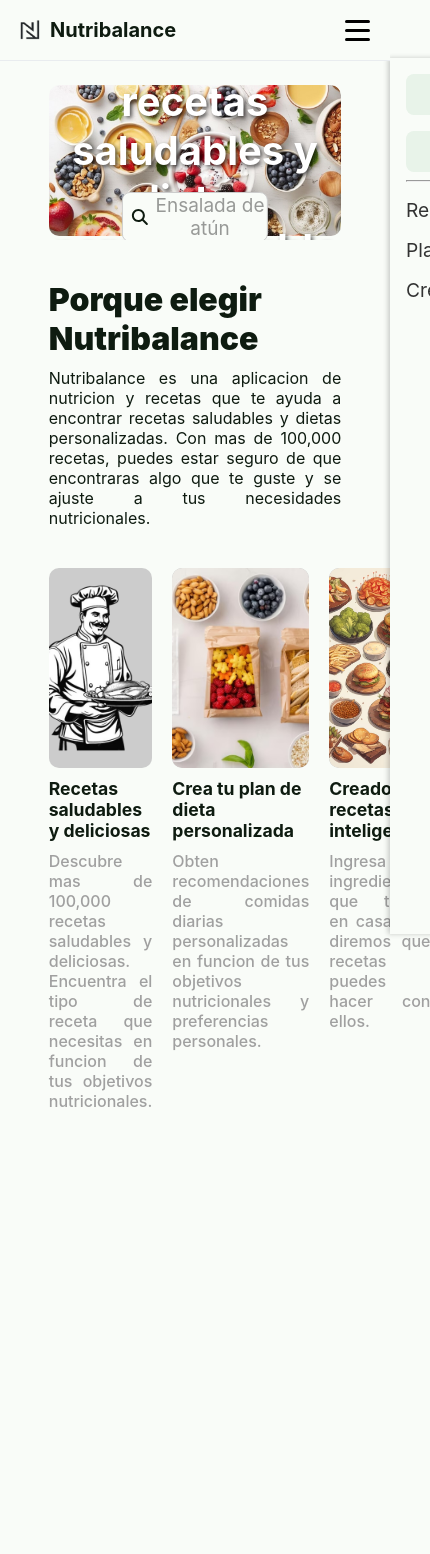
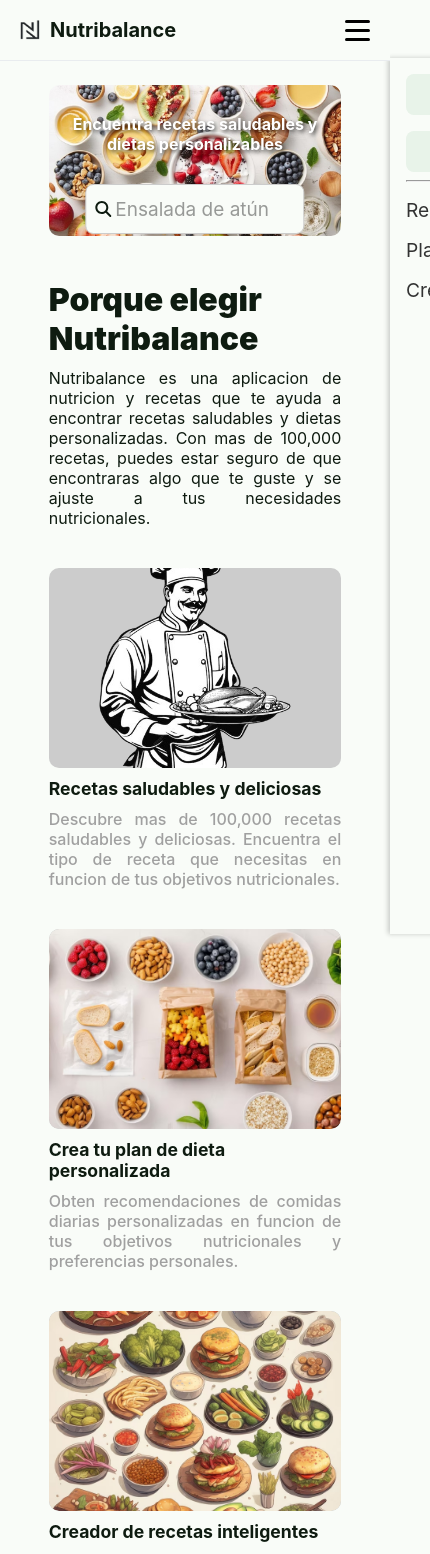
Before and after one commit to Squid6699/nutribalance-pw, a React (Vite) app in the folder frontend/: page / in a window 390 px wide. Shown: the top 1554 px of the page, 430 px wide, since content can reach past the window. Before the commit the page ends 1111 px from the top, so only its background shows below. Built offline with nearby package versions, Linux system fonts and the light colour scheme; no server answers.

Commit message:
home responsive

```diff
--- a/frontend/src/css/home.css
+++ b/frontend/src/css/home.css
@@ -116,3 +116,19 @@
     text-align: justify;
     color: #a0a0a0;
 }
+
+@media (width < 715px){
+    .container-home .container-features{
+        flex-direction: column;
+        gap: 40px;
+    }
+
+    .container-banner .title {
+        font-size: 1.0rem;
+    }
+
+    .container-banner .banner-input{
+        top: 80%;
+        width: 75%;
+    }
+}
```
